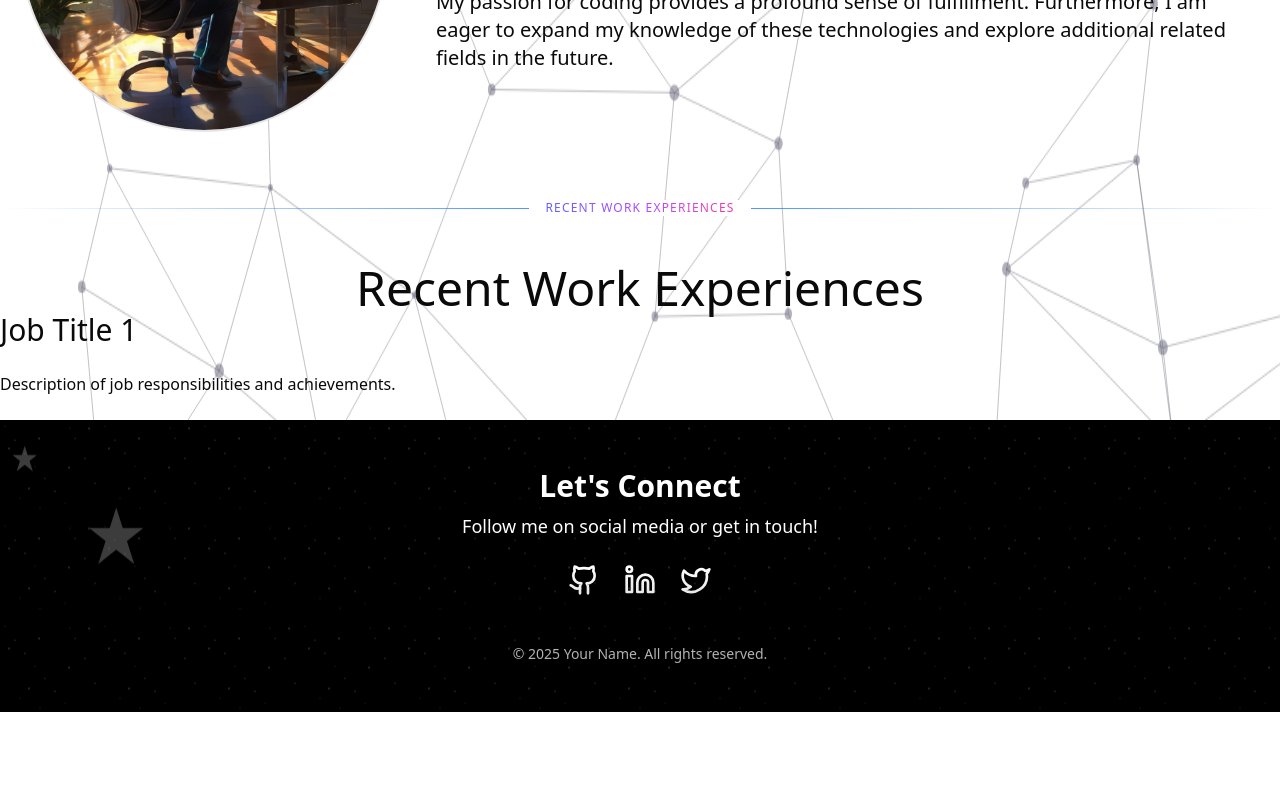
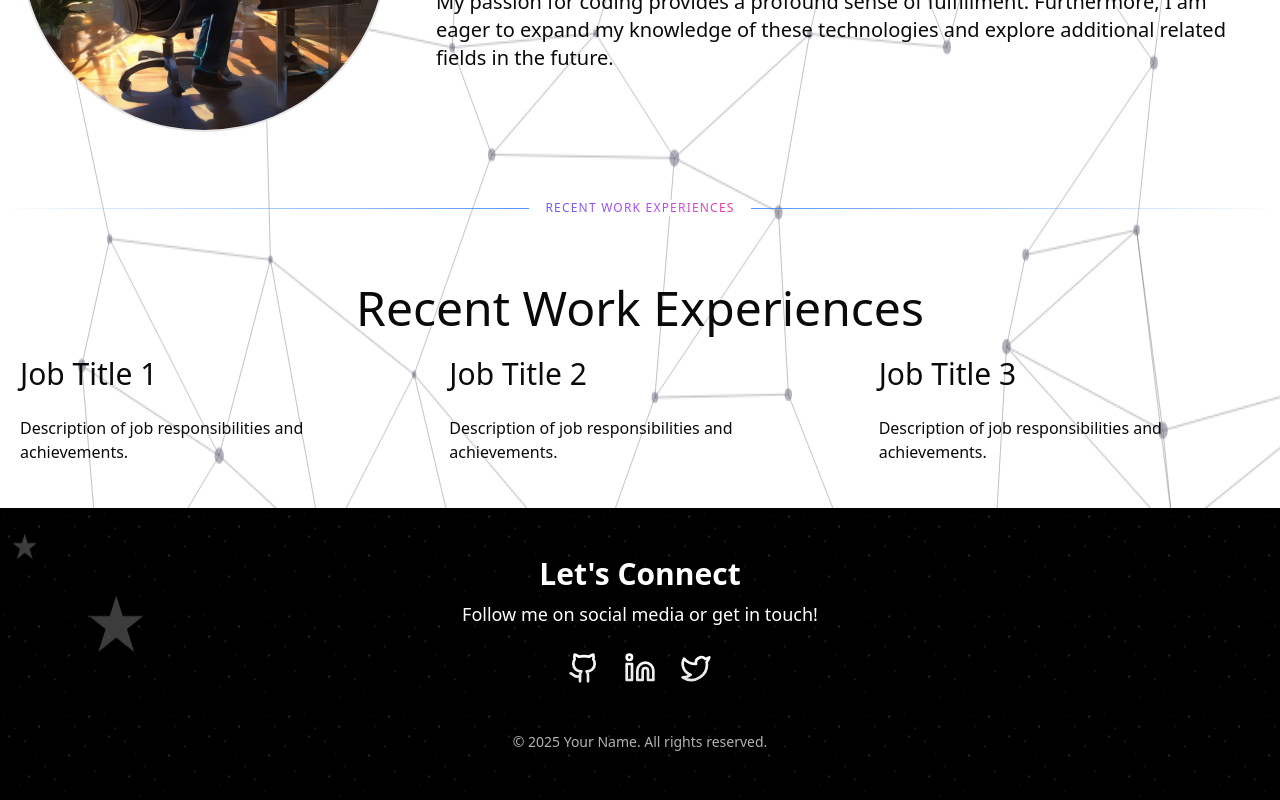
Before and after one commit to Marg0n/next-level-portfolio, a Next.js app: page / in a window 1280 px wide. Shown: the part 919-1719 px from the top of the page. Before the commit the page ends 1631 px from the top, so only its background shows below. Built offline with nearby package versions, Linux system fonts and the light colour scheme.

Commit message:
Modiify: Moodified Experience structure.

```diff
--- a/src/components/modules/home/Experience.tsx
+++ b/src/components/modules/home/Experience.tsx
@@ -3,12 +3,24 @@ import React from 'react';
 
 const Experience = () => {
     return (
-        <div>
+        <div className='flex flex-col gap-6 w-full p-5 relative justify-center items-center ' >
             <h2 className="text-5xl text-center" data-aos="fade-down">Recent Work Experiences</h2>
             <div className="flex flex-col gap-6">
                 <div className="flex flex-col lg:flex-row gap-12 items-center">
                     <div className="space-y-6">
                         <h3 className="text-3xl" data-aos="fade-up">Job Title 1</h3>
+                        <p className="text-base" data-aos="fade-up">
+                            Description of job responsibilities and achievements.
+                        </p>
+                    </div>
+                    <div className="space-y-6">
+                        <h3 className="text-3xl" data-aos="fade-up">Job Title 2</h3>
+                        <p className="text-base" data-aos="fade-up">
+                            Description of job responsibilities and achievements.
+                        </p>
+                    </div>
+                    <div className="space-y-6">
+                        <h3 className="text-3xl" data-aos="fade-up">Job Title 3</h3>
                         <p className="text-base" data-aos="fade-up">
                             Description of job responsibilities and achievements.
                         </p>
```
